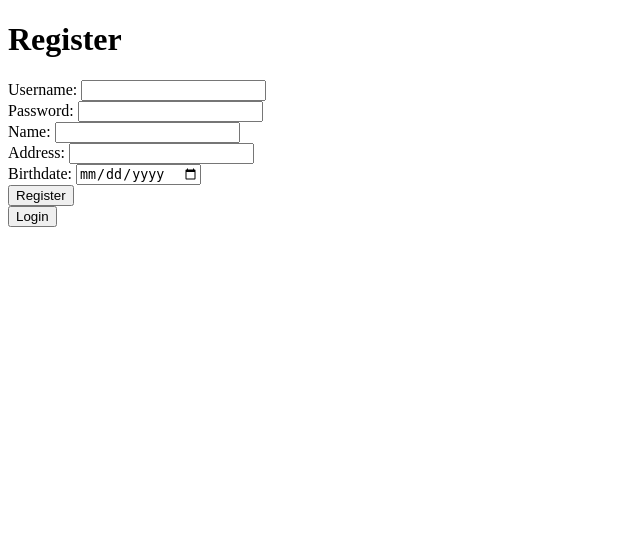
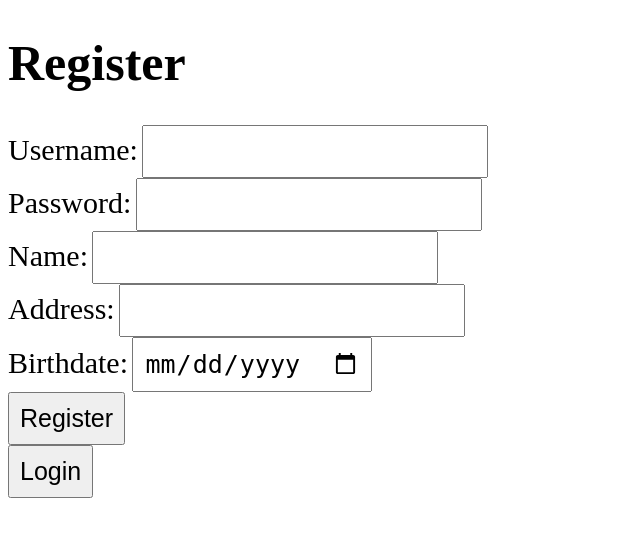
Before and after one commit to Lukh2010/Login_Page-Database, a Flask app: page /register in a window 1280 px wide. Shown: the top 537 px of the page, without its empty margins (0-640 px from the left). Run offline with Flask 3, Linux system fonts and the light colour scheme.

Commit message:
make the login and register bigger

```diff
--- a/database/templates/register.html
+++ b/database/templates/register.html
@@ -4,6 +4,25 @@
     <meta charset="UTF-8">
     <meta name="viewport" content="width=device-width, initial-scale=1.0">
     <title>Register</title>
+    <style>
+        body {
+            font-size: 18px;
+        }
+        h1 {
+            font-size: 50px;
+        }
+        label {
+            font-size: 30px;
+        }
+        input[type="text"],
+        input[type="password"],
+        input[type="date"],
+        input[type="submit"],
+        button {
+            font-size: 25px;
+            padding: 10px;
+        }
+    </style>
 </head>
 <body>
     <h1>Register</h1>
```
Also changed, not shown: database/templates/login.html (+17 -0 lines).
